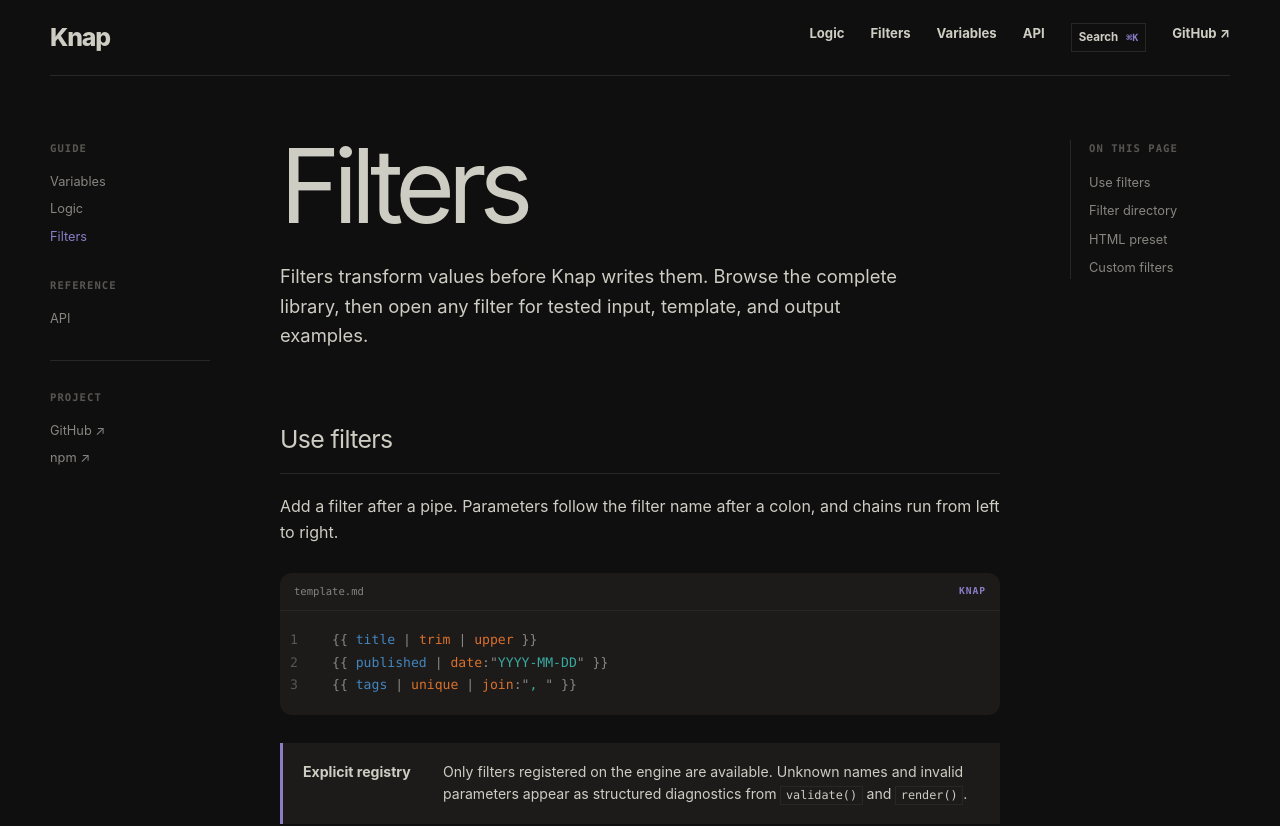
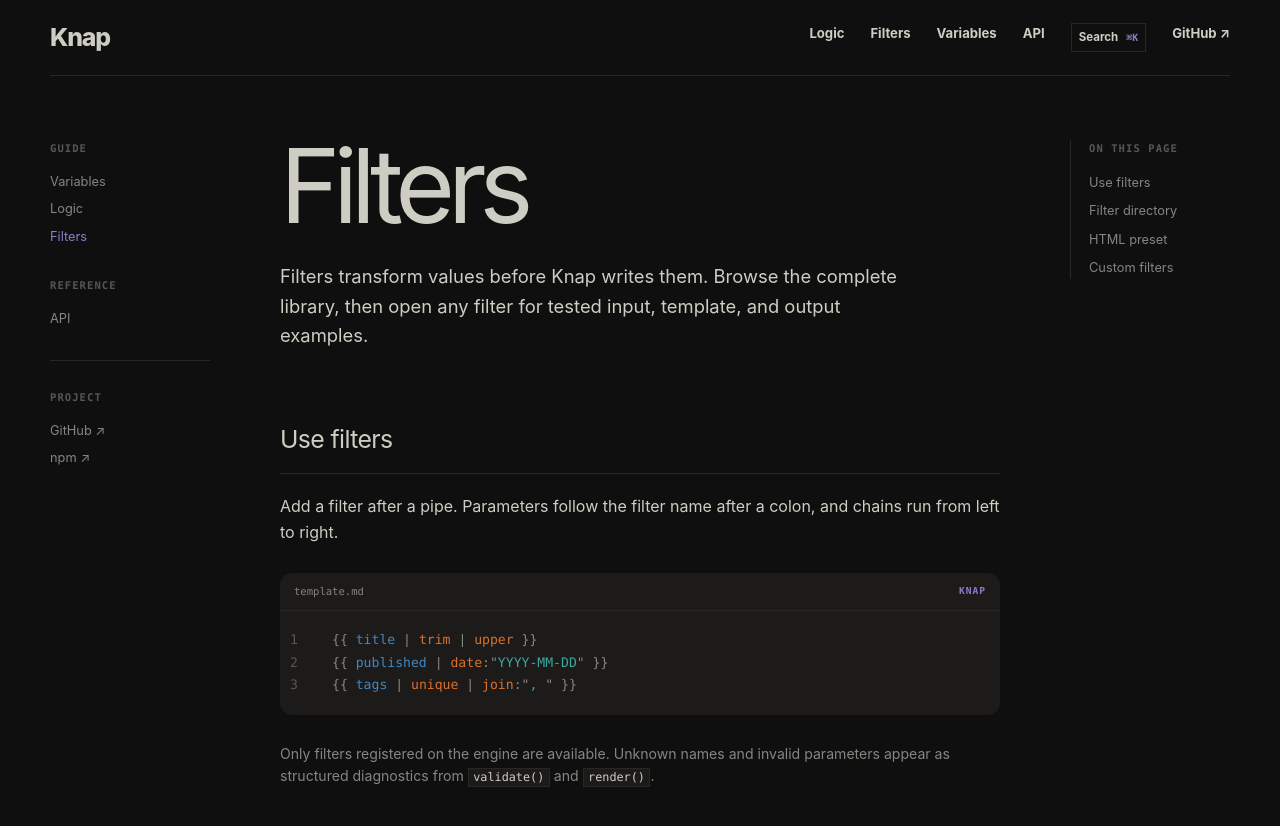
Before and after one commit to obsidianmd/knap, a Next.js app in the folder website/: page /filters in a window 1280 px wide. Shown: the top 826 px of the page. Built offline with nearby package versions, Linux system fonts and the light colour scheme.

Commit message:
Soften filter registry note

```diff
--- a/website/app/filters/page.tsx
+++ b/website/app/filters/page.tsx
@@ -1,5 +1,5 @@
 /* eslint-disable @next/next/no-html-link-for-pages */
-import { CodeBlock, DocShell, Note } from '../_components/docs';
+import { CodeBlock, DocShell } from '../_components/docs';
 import { filterDocs, filterGroups } from '@/lib/filter-docs';
 import { FilterDirectory } from './filter-directory';
 
@@ -17,7 +17,7 @@ export default function FiltersPage() {
         <h2>Use filters</h2>
         <p>Add a filter after a pipe. Parameters follow the filter name after a colon, and chains run from left to right.</p>
         <CodeBlock label="template.md" code={'{{ title | trim | upper }}\n{{ published | date:"YYYY-MM-DD" }}\n{{ tags | unique | join:", " }}'} />
-        <Note title="Explicit registry"><p>Only filters registered on the engine are available. Unknown names and invalid parameters appear as structured diagnostics from <code>validate()</code> and <code>render()</code>.</p></Note>
+        <p className="doc-muted-note">Only filters registered on the engine are available. Unknown names and invalid parameters appear as structured diagnostics from <code>validate()</code> and <code>render()</code>.</p>
       </section>
 
       <section id="directory" className="doc-section filter-section">
--- a/website/app/globals.css
+++ b/website/app/globals.css
@@ -326,6 +326,7 @@ footer > a:last-child { justify-self: end; }
 }
 .doc-note strong { color: var(--paper); }
 .doc-note p { margin: 0; }
+.doc-muted-note { color: var(--muted); font-size: 0.88rem; }
 
 .type-grid { display: grid; grid-template-columns: repeat(3, 1fr); gap: 1px; margin: 28px 0; background: var(--line); border: 1px solid var(--line); }
 .type-grid div { display: grid; gap: 8px; background: var(--ink); padding: 18px; }
```
